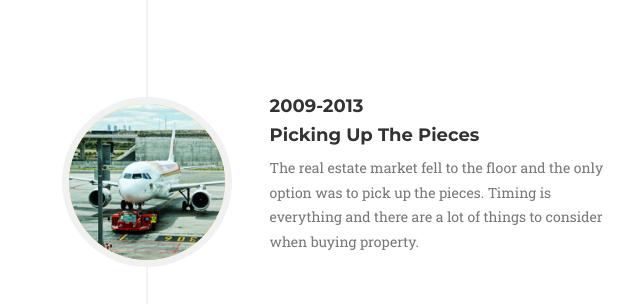
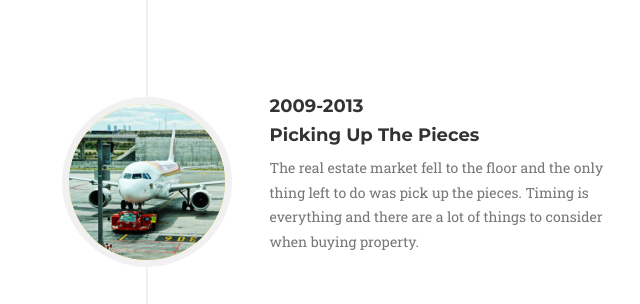
Before and after one commit to hanklucy/hanklucy.github.io, a website: page index.html in a window 1280 px wide. Shown: the part 3172-3476 px from the top of the page, 493-1133 px from the left. Drawn offline with nearby package versions, Linux system fonts and the light colour scheme; a web font is replaced by a local one.

Commit message:
Text Edit

```diff
--- a/index.html
+++ b/index.html
@@ -258,7 +258,7 @@
                                     <h4 class="subheading">Picking Up The Pieces</h4>
                                 </div>
                                 <div class="timeline-body">
-                                    <p class="text-muted">The real estate market fell to the floor and the only option was to pick up the pieces. Timing is everything and there are a lot of things to consider when buying property.</p>
+                                    <p class="text-muted">The real estate market fell to the floor and the only thing left to do was pick up the pieces. Timing is everything and there are a lot of things to consider when buying property.</p>
                                 </div>
                             </div>
                         </li>
```
